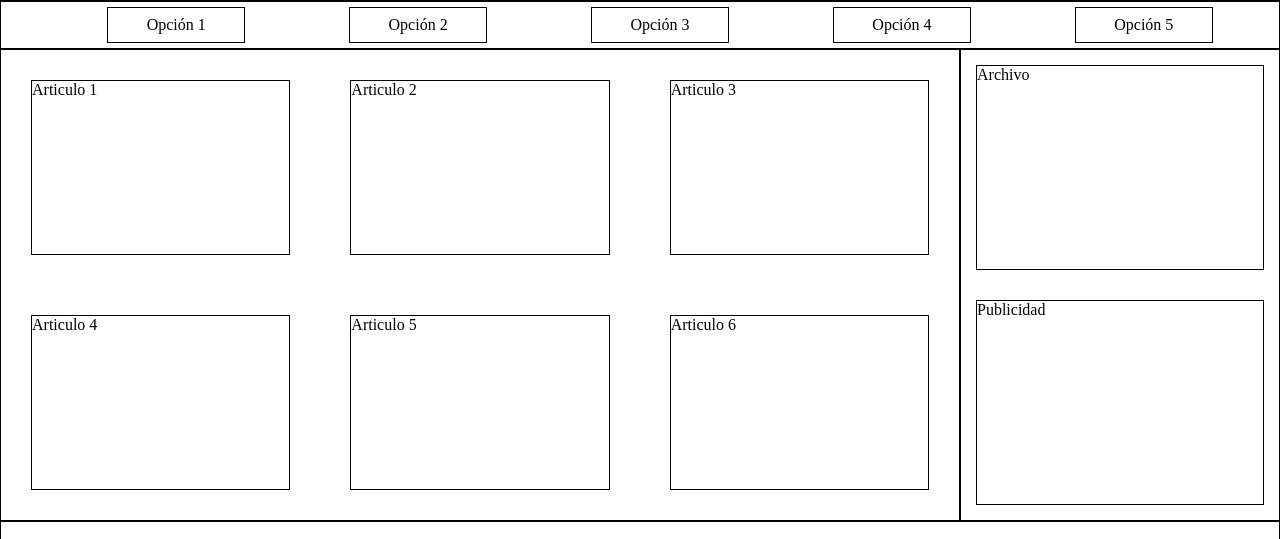
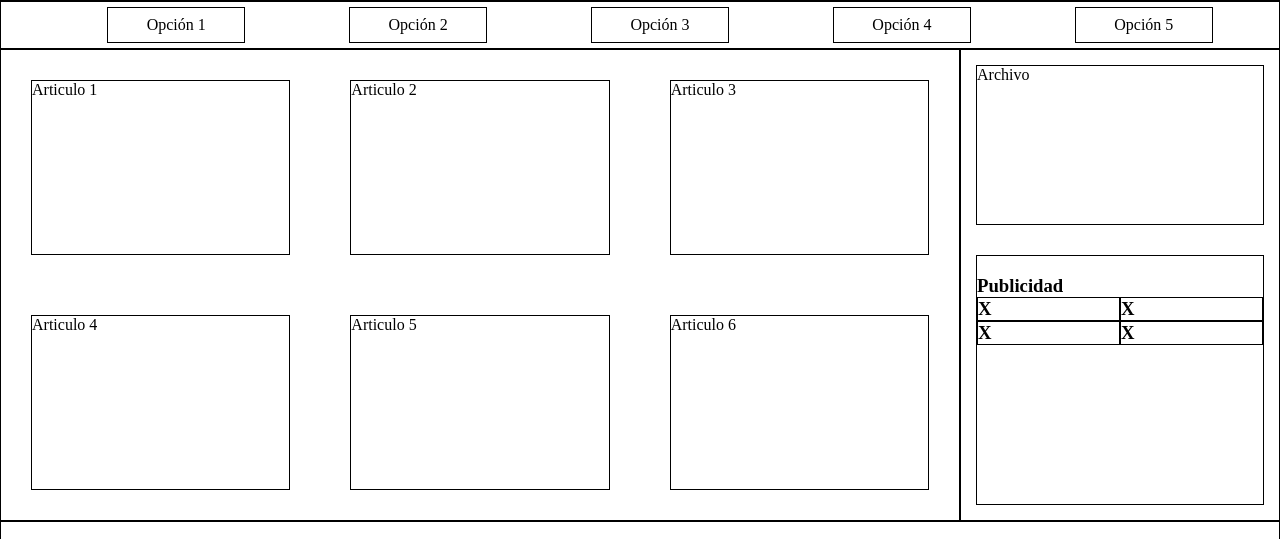
Before and after one commit to RafaSojo/DIW, a plain HTML site: page practica9/grid.html in a window 1280 px wide. Shown: the part 119-658 px from the top of the page. Drawn offline with Linux system fonts and the light colour scheme.

Commit message:
[ej9] Actualización

```diff
--- a/practica9/flex.css
+++ b/practica9/flex.css
@@ -1,6 +1,8 @@
 body{
     display: flex;
     flex-direction: column;
+    margin: 0;
+
 }
 
 header{
@@ -26,6 +28,9 @@ main{
     display: flex;
 flex-flow: row wrap;
 justify-content:space-between;
+
+min-height: 60vh;
+
 
 }
 
--- a/practica9/grid.css
+++ b/practica9/grid.css
@@ -144,3 +144,13 @@ footer>h2 {
 .derecha>ul>li>span {
     display: block;
 }
+
+.publicidad{
+    display: grid;
+    grid-template-columns: repeat(2, 1fr);
+    grid-template-rows: repeat(2, 1fr);
+}
+
+.publicidad>div{
+    border: 1px solid black;
+}
--- a/practica9/grid.html
+++ b/practica9/grid.html
@@ -6,10 +6,9 @@
     <meta name="viewport" content="width=device-width, initial-scale=1.0">
     <meta http-equiv="X-UA-Compatible" content="ie=edge">
     <meta author="Rafael Á. Sojo Ruíz">
-    <title>Práctica 9</title>
+    <title>Rafael Sojo Ruiz - Grid</title>
+    <link rel="stylesheet" href="https://use.fontawesome.com/releases/v5.5.0/css/all.css" integrity="sha384-B4dIYHKNBt8Bc12p+WXckhzcICo0wtJAoU8YZTY5qE0Id1GSseTk6S+L3BlXeVIU" crossorigin="anonymous">
     <link rel="stylesheet" href="grid.css">
-    <link rel="stylesheet" href="https://use.fontawesome.com/releases/v5.5.0/css/all.css" integrity="sha384-B4dIYHKNBt8Bc12p+WXckhzcICo0wtJAoU8YZTY5qE0Id1GSseTk6S+L3BlXeVIU" crossorigin="anonymous">
-
 
 </head>
 
@@ -37,7 +36,17 @@
     </main>
     <aside>
         <section>Archivo</section>
-        <section>Publicidad</section>
+        <section>
+            <h3>
+                Publicidad
+                <section class="publicidad">
+                    <div>X</div>
+                    <div>X</div>
+                    <div>X</div>
+                    <div>X</div>
+                </section>
+            </h3>
+        </section>
     </aside>
     <footer>
         <h2>Footer</h2>
```
Also changed, not shown: practica9/plantilla.html (+11 -1 lines).
